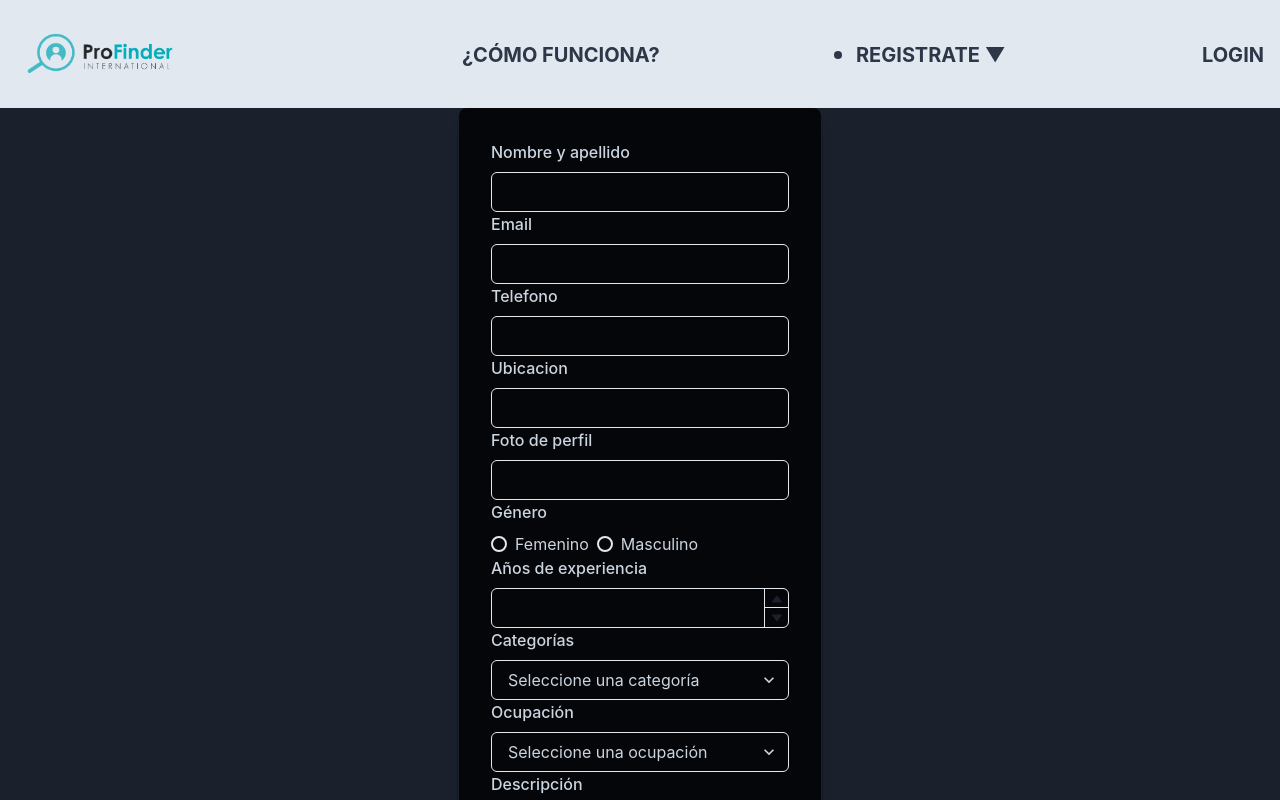
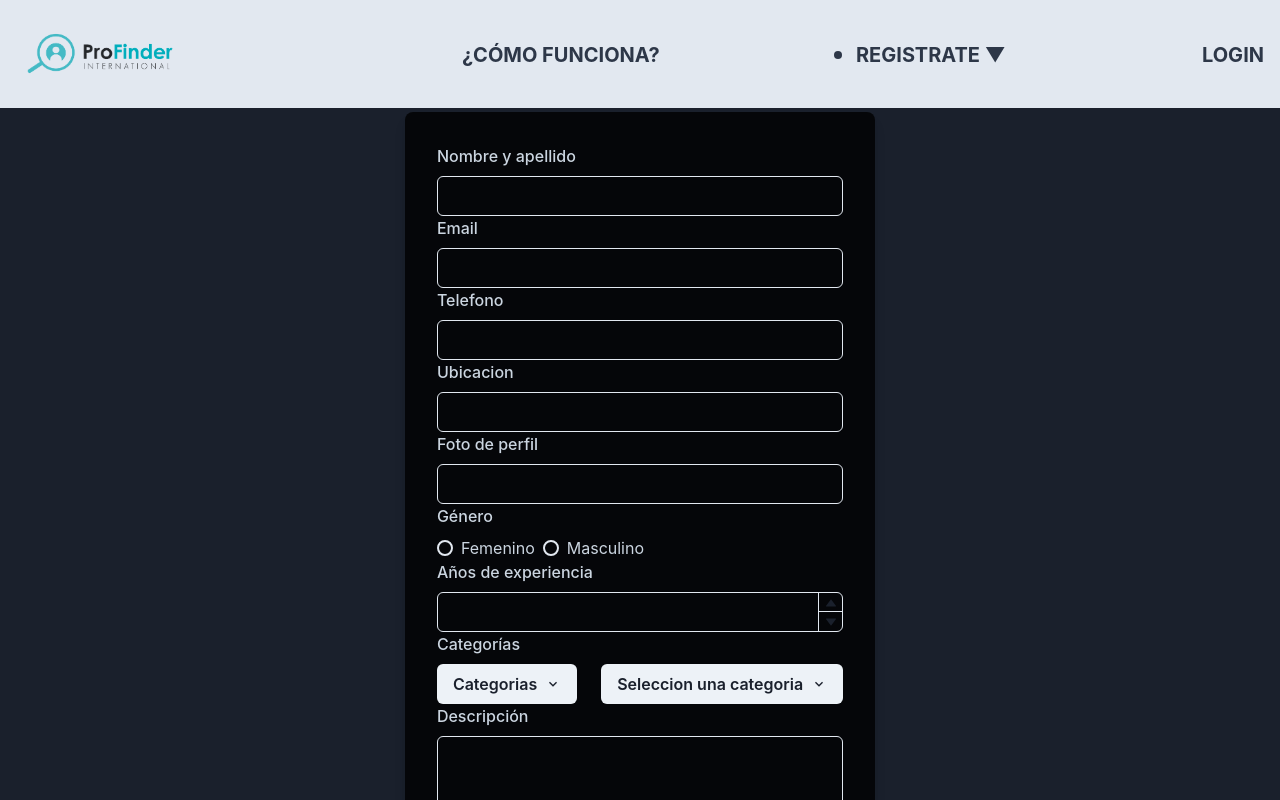
Before and after one commit to JosueEC/Profinder-client, a React (Vite) app: page /registerProvider in a window 1280 px wide. Shown: the top 800 px of the page. Built offline with nearby package versions, Linux system fonts and the light colour scheme.

Commit message:
formulario andando

```diff
--- a/src/views/FromProvider/FromProvider.jsx
+++ b/src/views/FromProvider/FromProvider.jsx
@@ -1,10 +1,10 @@
-import { useEffect, useState } from 'react'
-import { useForm } from 'react-hook-form'
-import { useSelector, useDispatch } from 'react-redux'
+import { useEffect, useState } from "react";
+import { useForm } from "react-hook-form";
+import { useSelector, useDispatch } from "react-redux";
 import {
   getAllCategories,
-  postProveedor
-} from '../../services/redux/actions/actions'
+  postProveedor,
+} from "../../services/redux/actions/actions";
 import {
   Flex,
   Box,
@@ -22,57 +22,49 @@ import {
   useColorModeValue,
   Radio,
   RadioGroup,
-  Select
-} from '@chakra-ui/react'
+} from "@chakra-ui/react";
+import SelectCategories from "../../singleComponents/SelectCategories";
 
-function FormProvider (props) {
+
+
+function FormProvider(props) {
   const {
     register,
     formState: { errors },
-    handleSubmit
+    handleSubmit,
   } = useForm({
     defaultValues: {
-      name: '',
-      email: '',
-      image: '',
-      genre: '',
-      years_exp: '',
-      description: '',
-      ubicacion: '',
-      phone: '',
+      name: "",
+      email: "",
+      image: "",
+      genre: "",
+      years_exp: "",
+      description: "",
+      ubicacion: "",
+      phone: "",
       ocupations: [],
-      categories: []
-    }
-  })
+      categories: [],
+    },
+  });
 
-  const categorias = useSelector((state) => state.categories)
-  const dispatch = useDispatch()
+  const categorias = useSelector((state) => state.categories);
+  const dispatch = useDispatch();
 
   useEffect(() => {
-    dispatch(getAllCategories())
-  }, [dispatch])
+    dispatch(getAllCategories());
+  }, [dispatch]);
 
-  const [selectedCategory, setSelectedCategory] = useState([])
-  const [selectedOccupations, setSelectedOccupations] = useState([])
-  const [value, setValue] = useState('')
+  const [selectedCategory, setSelectedCategory] = useState([]);
+  const [selectedOccupations, setSelectedOccupations] = useState([]);
+  const [value, setValue] = useState("");
 
-  const envioCategoria = (event) => {
-    const value = event.target.value
-    setSelectedCategory([value])
-  }
+  const envioCategoria = (value) => {
+    setSelectedCategory([value]);
+  };
 
-  // const envioOcupaciones = (event) => {
-  //   const value = event.target.value;
-  //   setSelectedOccupations([value]);
-
-  // };
-  const envioOcupaciones = (event) => {
-    const selectedOptions = Array.from(
-      event.target.selectedOptions,
-      (option) => option.value
-    )
-    setSelectedOccupations(selectedOptions)
-  }
+  const envioOcupaciones = (value) => {
+    setSelectedOccupations(value);
+  };
 
   const onSubmit = (data) => {
     const newData = {
@@ -84,37 +76,36 @@ function FormProvider (props) {
       phone: data.phone,
       ubication: data.ubicacion,
       description: data.description,
-      ocupations: selectedOccupations,
-
-      categories: selectedCategory
-    }
-
-    dispatch(postProveedor(newData))
-  }
+      ocupations: [selectedOccupations],
+      categories: selectedCategory,
+    };
+console.log(newData)
+    dispatch(postProveedor(newData));
+  };
 
   return (
     <Flex
-      minH='100vh'
-      align='center'
-      justify='center'
-      bg={useColorModeValue('gray.800', 'gray.800')}
-      width='100%'
+      minH="100vh"
+      align="center"
+      justify="center"
+      bg={useColorModeValue("gray.800", "gray.800")}
+      width="100%"
     >
       <Box
-        rounded='lg'
-        bg={useColorModeValue('blackAlpha.800', 'gray800')}
-        boxShadow='lg'
+        rounded="lg"
+        bg={useColorModeValue("blackAlpha.800", "gray800")}
+        boxShadow="lg"
         p={8}
-        color='gray.300'
+        color="gray.300"
       >
         <Stack spacing={4}>
           <form onSubmit={handleSubmit(onSubmit)}>
             <FormControl>
               <FormLabel>Nombre y apellido</FormLabel>
               <Input
-                type='text'
-                {...register('name', {
-                  required: 'El campo nombre es requerido'
+                type="text"
+                {...register("name", {
+                  required: "El campo nombre es requerido",
                 })}
               />
               {errors.name && <p>{errors.name.message}</p>}
@@ -123,13 +114,13 @@ function FormProvider (props) {
             <FormControl>
               <FormLabel>Email</FormLabel>
               <Input
-                type='email'
-                {...register('email', {
-                  required: 'El campo email es requerido',
+                type="email"
+                {...register("email", {
+                  required: "El campo email es requerido",
                   pattern: {
                     value: /^[^\s@]+@[^\s@]+\.[^\s@]+$/i,
-                    message: 'El formato del email es incorrecto'
-                  }
+                    message: "El formato del email es incorrecto",
+                  },
                 })}
               />
               {errors.email && <p>{errors.email.message}</p>}
@@ -138,9 +129,9 @@ function FormProvider (props) {
             <FormControl>
               <FormLabel>Telefono</FormLabel>
               <Input
-                type='number'
-                {...register('phone', {
-                  required: 'El campo telefono es requerido'
+                type="number"
+                {...register("phone", {
+                  required: "El campo telefono es requerido",
                 })}
               />
               {errors.phone && <p>{errors.phone.message}</p>}
@@ -149,9 +140,9 @@ function FormProvider (props) {
             <FormControl>
               <FormLabel>Ubicacion</FormLabel>
               <Input
-                type='text'
-                {...register('ubicacion', {
-                  required: 'El campo ubicacion es requerido'
+                type="text"
+                {...register("ubicacion", {
+                  required: "El campo ubicacion es requerido",
                 })}
               />
               {errors.ubicacion && <p>{errors.ubicacion.message}</p>}
@@ -165,9 +156,9 @@ function FormProvider (props) {
             <FormControl>
               <FormLabel>Foto de perfil</FormLabel>
               <Input
-                type='url'
-                {...register('image', {
-                  required: 'El campo imagen es requerido'
+                type="url"
+                {...register("image", {
+                  required: "El campo imagen es requerido",
                 })}
               />
               {errors.image && <p>{errors.image.message}</p>}
@@ -176,20 +167,20 @@ function FormProvider (props) {
             <FormControl>
               <FormLabel>Género</FormLabel>
               <RadioGroup onChange={(value) => setValue(value)} value={value}>
-                <Stack direction='row'>
+                <Stack direction="row">
                   <Radio
-                    {...register('genre', {
-                      required: 'Seleccione una opción de género'
+                    {...register("genre", {
+                      required: "Seleccione una opción de género",
                     })}
-                    value='female'
+                    value="female"
                   >
                     Femenino
                   </Radio>
                   <Radio
-                    {...register('genre', {
-                      required: 'Seleccione una opción de género'
+                    {...register("genre", {
+                      required: "Seleccione una opción de género",
                     })}
-                    value='male'
+                    value="male"
                   >
                     Masculino
                   </Radio>
@@ -201,8 +192,8 @@ function FormProvider (props) {
               <FormLabel>Años de experiencia</FormLabel>
               <NumberInput defaultValue={0} min={0} max={100}>
                 <NumberInputField
-                  {...register('years_exp', {
-                    required: true
+                  {...register("years_exp", {
+                    required: true,
                   })}
                 />
                 <NumberInputStepper>
@@ -214,55 +205,21 @@ function FormProvider (props) {
 
             <FormControl>
               <FormLabel>Categorías</FormLabel>
-              <Select
-                placeholder='Seleccione una categoría'
-                value={
-                  selectedCategory && selectedCategory.nombre
-                    ? selectedCategory.nombre
-                    : ''
-                }
-                {...register('categories')}
-                onChange={envioCategoria}
-              >
-                {categorias?.map((categoria, index) => (
-                  <option value={categoria.nombre} key={index}>
-                    {categoria.nombre}
-                  </option>
-                ))}
-              </Select>
+              <SelectCategories
+                fnSelectCategory={envioCategoria} // Pasa el manejador para la selección de categoría
+                fnSelectOcupation={envioOcupaciones} // Pasa el manejador para la selección de ocupación
+              />
             </FormControl>
 
-            <FormControl>
-              <FormLabel>Ocupación</FormLabel>
-              <Select
-                placeholder='Seleccione una ocupación'
-                {...register('occupations', {
-                  validate: (value) => value.length > 0
-                })}
-                onChange={envioOcupaciones}
-              >
-                {categorias &&
-                  selectedCategory.length > 0 &&
-                  categorias
-                    .find(
-                      (categoria) => categoria.nombre === selectedCategory[0]
-                    )
-                    ?.profesiones?.map((profesion, index) => (
-                      <option value={profesion.name} key={index}>
-                        {profesion.name}
-                      </option>
-                    ))}
-              </Select>
-            </FormControl>
+
 
             <FormControl>
               <FormLabel>Descripción</FormLabel>
-
               <Textarea
-                type='description'
+                type="description"
                 isRequired
-                {...register('description', {
-                  required: 'El campo descripción es requerido'
+                {...register("description", {
+                  required: "El campo descripción es requerido",
                 })}
               />
               {errors.description && <p>{errors.description.message}</p>}
@@ -271,13 +228,13 @@ function FormProvider (props) {
             <FormControl>
               <FormLabel />
               <Button
-                type='submit'
-                loadingText='Submitting'
-                size='lg'
-                bg='blue.400'
-                color='white'
+                type="submit"
+                loadingText="Submitting"
+                size="lg"
+                bg="blue.400"
+                color="white"
                 _hover={{
-                  bg: 'blue.500'
+                  bg: "blue.500",
                 }}
               >
                 Registrarme
@@ -287,7 +244,7 @@ function FormProvider (props) {
         </Stack>
       </Box>
     </Flex>
-  )
+  );
 }
 
-export default FormProvider
+export default FormProvider;
```
